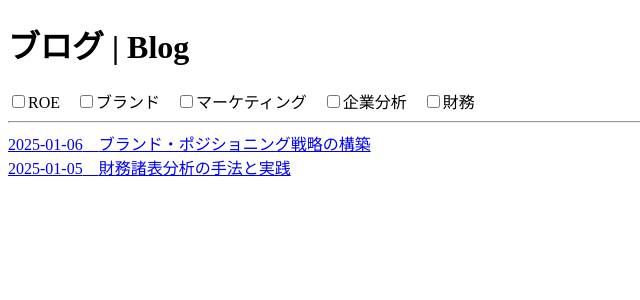
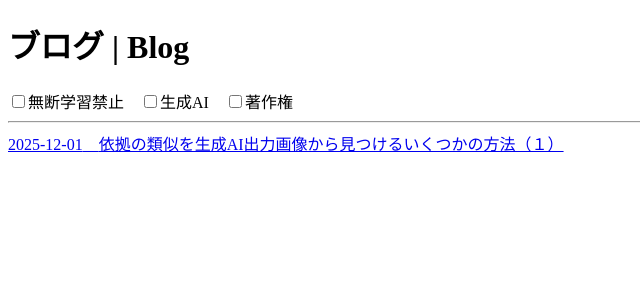
Before and after one commit to kvaluation/intprofy-website, a Next.js app: page /blogs in a window 1280 px wide. Shown: the top 300 px of the page, without its empty margins (0-640 px from the left). Built offline with nearby package versions, Linux system fonts and the light colour scheme.

Commit message:
BlogList.tsxの修正

```diff
--- a/components/BlogList.tsx
+++ b/components/BlogList.tsx
@@ -11,18 +11,11 @@ interface BlogPost {
 
 const blogPosts: BlogPost[] = [
   {
-    slug: 'blog20250106',
-    title: 'ブランド・ポジショニング戦略の構築',
-    shortTitle: 'ブランド戦略',
-    date: '2025-01-06',
-    tags: ['企業分析', 'ブランド', 'マーケティング']
-  },
-  {
-    slug: 'blog20250105',
-    title: '財務諸表分析の手法と実践',
-    shortTitle: '財務分析手法',
-    date: '2025-01-05',
-    tags: ['企業分析', '財務', 'ROE']
+    slug: 'blog20251201',
+    title: '依拠の類似を生成AI出力画像から見つけるいくつかの方法（１）',
+    shortTitle: '依拠の類似',
+    date: '2025-12-01',
+    tags: ['生成AI', '著作権', '無断学習禁止']
   }
 ]
 
```
